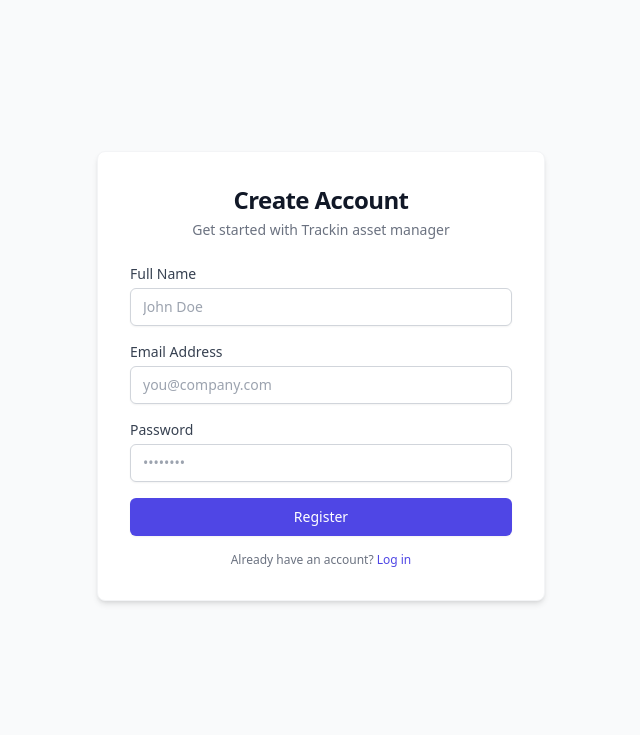
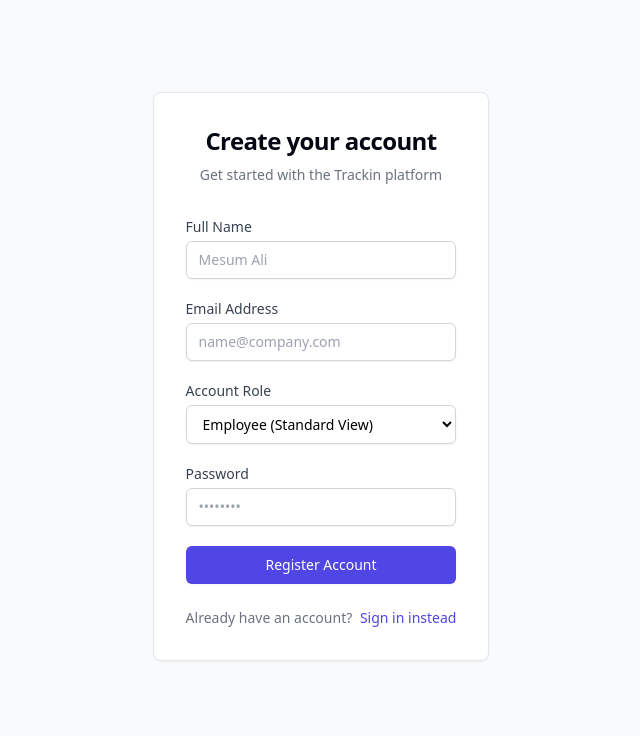
Before and after one commit to by-maisam/trackin_app, a Flask app: page /auth/register in a window 1280 px wide. Shown: the part 65-801 px from the top of the page, without its empty margins (319-959 px from the left). Before the commit the page ends 671 px from the top, so only its background shows below. Run offline with Flask 3, Linux system fonts and the light colour scheme; some libraries are stand-ins or nearby versions.

Commit message:
Added necessary functionality

```diff
--- a/app/templates/auth/register.html
+++ b/app/templates/auth/register.html
@@ -1,39 +1,64 @@
 {% extends 'base.html' %}
 
 {% block content %}
-<div class="bg-white p-8 rounded-lg shadow-md border border-gray-100 max-w-md w-full">
-    <div class="text-center mb-6">
-        <h2 class="text-2xl font-bold text-gray-900 tracking-tight">Create Account</h2>
-        <p class="text-sm text-gray-500 mt-1">Get started with Trackin asset manager</p>
+<div class="min-h-[80vh] flex flex-col justify-center items-center px-4 sm:px-6 lg:px-8">
+    <div class="max-w-md w-full bg-white p-8 rounded-lg border border-gray-200 shadow-sm">
+
+        <div class="text-center mb-8">
+            <h2 class="text-2xl font-bold text-gray-950 tracking-tight">Create your account</h2>
+            <p class="text-sm text-gray-500 mt-2">Get started with the Trackin platform</p>
         </div>
 
-    <form action="{{ url_for('auth.register') }}" method="POST" class="space-y-4">
+        {% with messages = get_flashed_messages(with_categories=true) %}
+            {% if messages %}
+                {% for category, message in messages %}
+                    <div class="mb-4 p-3 rounded text-sm {% if category == 'error' %}bg-red-50 text-red-700 border border-red-200{% else %}bg-green-50 text-green-700 border border-green-200{% endif %}">
+                        {{ message }}
+                    </div>
+                {% endfor %}
+            {% endif %}
+        {% endwith %}
+
+        <form action="{{ url_for('auth.register') }}" method="POST" class="space-y-5">
+
             <div>
-            <label class="block text-sm font-medium text-gray-700">Full Name</label>
-            <input type="text" name="full_name" required placeholder="John Doe"
-                class="mt-1 block w-full px-3 py-2 border border-gray-300 rounded-md text-sm shadow-sm placeholder-gray-400 focus:outline-none focus:ring-2 focus:ring-indigo-500 focus:border-indigo-500">
+                <label class="block text-sm font-medium text-gray-700 mb-1">Full Name</label>
+                <input type="text" name="full_name" required placeholder="Mesum Ali"
+                    class="block w-full px-3 py-2 border border-gray-300 rounded-md text-sm shadow-sm focus:outline-none focus:ring-2 focus:ring-indigo-500 focus:border-indigo-500">
             </div>
 
             <div>
-            <label class="block text-sm font-medium text-gray-700">Email Address</label>
-            <input type="email" name="email" required placeholder="you@company.com"
-                class="mt-1 block w-full px-3 py-2 border border-gray-300 rounded-md text-sm shadow-sm placeholder-gray-400 focus:outline-none focus:ring-2 focus:ring-indigo-500 focus:border-indigo-500">
+                <label class="block text-sm font-medium text-gray-700 mb-1">Email Address</label>
+                <input type="email" name="email" required placeholder="name@company.com"
+                    class="block w-full px-3 py-2 border border-gray-300 rounded-md text-sm shadow-sm focus:outline-none focus:ring-2 focus:ring-indigo-500 focus:border-indigo-500">
             </div>
 
             <div>
-            <label class="block text-sm font-medium text-gray-700">Password</label>
+                <label class="block text-sm font-medium text-gray-700 mb-1">Account Role</label>
+                <select name="role" required
+                    class="block w-full px-3 py-2 border border-gray-300 bg-white rounded-md text-sm shadow-sm focus:outline-none focus:ring-2 focus:ring-indigo-500 focus:border-indigo-500">
+                    <option value="Employee">Employee (Standard View)</option>
+                    <option value="Admin">Admin (Full System Control)</option>
+                </select>
+            </div>
+
+            <div>
+                <label class="block text-sm font-medium text-gray-700 mb-1">Password</label>
                 <input type="password" name="password" required placeholder="••••••••"
-                class="mt-1 block w-full px-3 py-2 border border-gray-300 rounded-md text-sm shadow-sm placeholder-gray-400 focus:outline-none focus:ring-2 focus:ring-indigo-500 focus:border-indigo-500">
+                    class="block w-full px-3 py-2 border border-gray-300 rounded-md text-sm shadow-sm focus:outline-none focus:ring-2 focus:ring-indigo-500 focus:border-indigo-500">
             </div>
 
             <button type="submit"
-            class="w-full flex justify-center py-2 px-4 border border-transparent rounded-md shadow-sm text-sm font-medium text-white bg-indigo-600 hover:bg-indigo-700 focus:outline-none focus:ring-2 focus:ring-offset-2 focus:ring-indigo-500 transition-colors mt-2">
-            Register
+                class="w-full py-2 px-4 border border-transparent rounded-md shadow-sm text-sm font-medium text-white bg-indigo-600 hover:bg-indigo-700 focus:outline-none focus:ring-2 focus:ring-offset-2 focus:ring-indigo-500 transition-colors">
+                Register Account
             </button>
         </form>
 
-    <div class="text-center mt-4">
-        <p class="text-xs text-gray-500">Already have an account? <a href="{{ url_for('auth.login') }}" class="text-indigo-600 font-medium hover:underline">Log in</a></p>
+        <div class="mt-6 text-center text-sm">
+            <span class="text-gray-500">Already have an account?</span>
+            <a href="{{ url_for('auth.login') }}" class="font-medium text-indigo-600 hover:text-indigo-500 ml-1">Sign in instead</a>
+        </div>
+
     </div>
 </div>
 {% endblock %}
--- a/config.py
+++ b/config.py
@@ -2,8 +2,5 @@
 
 class Config:
     SECRET_KEY = os.environ.get('SECRET_KEY', 'trackin-dev-secret-key-change-in-production')
-    SQLALCHEMY_DATABASE_URI = os.environ.get(
-        'DATABASE_URL',
-        'postgresql://postgres:password@localhost:5432/postgres'
-    )
+    SQLALCHEMY_DATABASE_URI = 'sqlite:///trackin.db'
     SQLALCHEMY_TRACK_MODIFICATIONS = False
--- a/requirements.txt
+++ b/requirements.txt
@@ -1,4 +1,3 @@
 Flask==3.0.2
 Flask-SQLAlchemy==3.1.1
-psycopg2-binary==2.9.9
 Werkzeug==3.0.1
```
Also changed, not shown: app/__init__.py (+10 -3 lines), app/templates/admin/ui/dynamic_assign.html (deleted), app/templates/inventory/form_wizard.html (deleted). Lines whose indentation alone changed are shown as unchanged.
